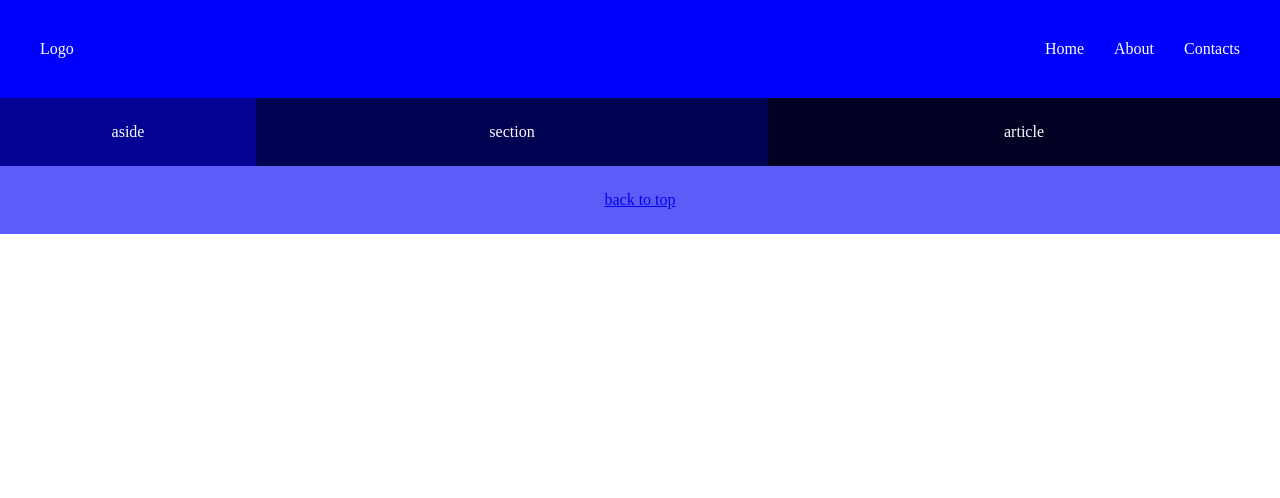
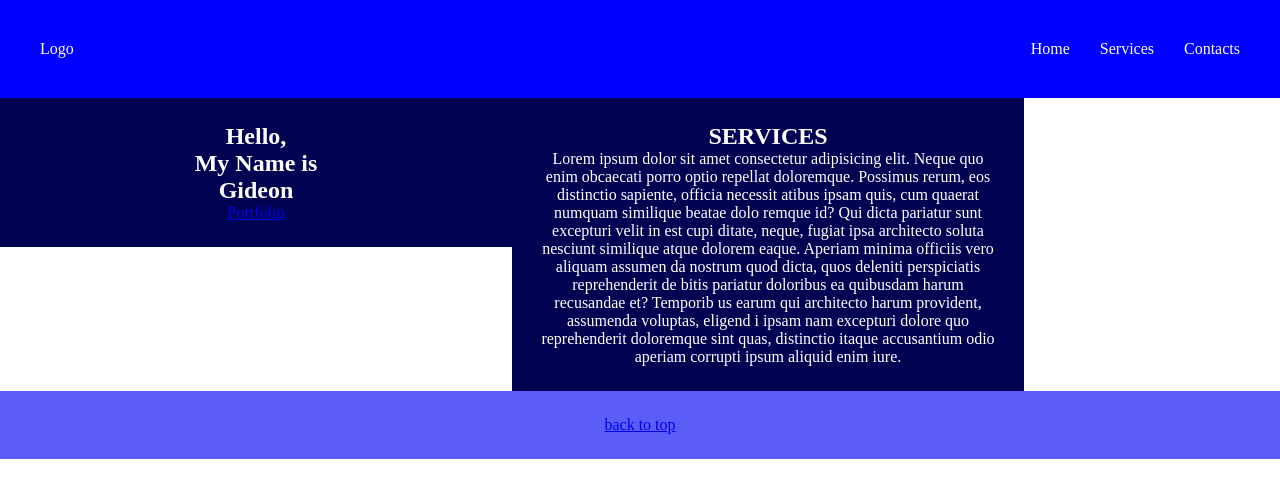
Before and after one commit to Gideon-Githiga/Rafiki, a plain HTML site: page index.html in a window 1280 px wide. Drawn offline with Linux system fonts and the light colour scheme.

Commit message:
Update index.html

```diff
--- a/index.html
+++ b/index.html
@@ -10,27 +10,57 @@
     <header>
         <nav class="navbar">
             <ul class="sidebar">
-            <li onclick=closeSide()><a href="#"><svg xmlns="http://www.w3.org/2000/svg" height="24" viewBox="0 -960 960 960" width="24"><path d="m256-200-56-56 224-224-224-224 56-56 224 224 224-224 56 56-224 224 224 224-56 56-224-224-224 224Z"/></svg></a></li>
-            <li><a href="#">Home</a></li>
-            <li><a href="#">About</a></li>
-            <li><a href="#">Contacts</a></li>
+            <li onclick=closeSide()><a href="#"><svg xmlns="http://www.w3.org/2000/svg"
+                height="24" viewBox="0 -960 960 960" width="24"><path d="m256-200-56-56
+                224-224-224-224 56-56 224 224 224-224 56 56-224 224 224 224-56 56-224-224-224 224Z"/></svg></a></li>
+            <li><a href="#Home">Home</a></li>
+            <li><a href="#About">About</a></li>
+            <li><a href="#Contacts">Contacts</a></li>
            </ul>
            <ul>
             <li><a href="#">Logo</a></li>
-            <li class="btn" onclick=sidebar()><a href="#"><svg xmlns="http://www.w3.org/2000/svg" height="24" viewBox="0 -960 960 960" width="24"><path d="M120-240v-80h720v80H120Zm0-200v-80h720v80H120Zm0-200v-80h720v80H120Z"/></svg></a></li>
-            <li class="hide"><a href="#">Contacts</a></li>
-            <li class="hide"><a href="#">About</a></li>
-            <li class="hide"><a href="#">Home</a></li>
+            <li class="btn" onclick=sidebar()><a href="#"><svg xmlns="http://www.w3.org/2000/svg" height="24"
+                viewBox="0 -960 960 960" width="24"><path d="M120-240v-80h720v80H120Zm0-200v-80h720v80H120Zm0-200v-80h720v80H120Z"/></svg></a></li>
+            <li class="hide"><a href="#Contacts">Contacts</a></li>
+            <li class="hide"><a href="#services">Services</a></li>
+            <li class="hide"><a href="#Home">Home</a></li>
            </ul>
 
         </nav>
     </header>
-    <main>
-        <aside>aside</aside>
-        <section>section</section>
-        <article>article</article>
-    </main>
+    <section id="hero">
+        <div class="hero container">
+            <div>
+                <h1>Hello, <span></span> </h1>
+                <h1>My Name is <span></span></h1>
+                <h1>Gideon <span></span></h1>
+                <a href="#" type="button" class="cta">Portfolio</a>
+            </div>
+        </div>
+    </section>
+    <section id="services">
+        <div class="services container">
+            <div class="service-top">
+                <h1 class="section-title">SERV<span>I</span>CES</h1>
+                <p>Lorem ipsum dolor sit amet consectetur adipisicing elit.
+                     Neque quo enim obcaecati porro optio repellat doloremque.
+                      Possimus rerum, eos distinctio sapiente, officia necessit
+                      atibus ipsam quis, cum quaerat numquam similique beatae dolo
+                      remque id? Qui dicta pariatur sunt excepturi velit in est cupi
+                      ditate, neque, fugiat ipsa architecto soluta nesciunt similique
+                      atque dolorem eaque. Aperiam minima officiis vero aliquam assumen
+                      da nostrum quod dicta, quos deleniti perspiciatis reprehenderit de
+                      bitis pariatur doloribus ea quibusdam harum recusandae et? Temporib
+                      us earum qui architecto harum provident, assumenda voluptas, eligend
+                      i ipsam nam excepturi dolore quo reprehenderit doloremque sint quas,
+                      distinctio itaque accusantium odio aperiam corrupti ipsum aliquid enim iure.</p>
+            </div>
+            <div class="service-bottom">
+            </div>
+        </div>
+    </section>
     <footer>
+        <a href="#"><i class="fab fa-linkedin"></i></a>
         <a href="#">back to top</a>
     </footer>
     <script>
```
